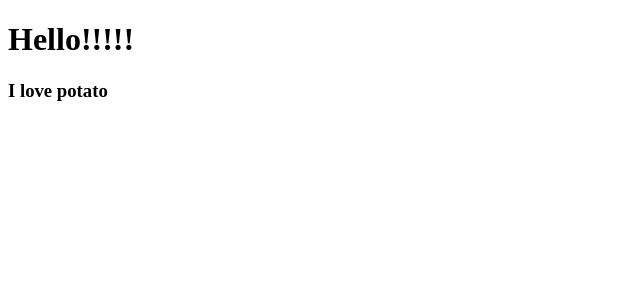
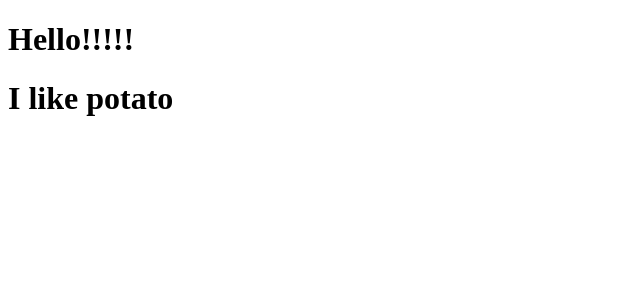
Before and after one commit to kim-soohyeon/movie_app_2021, a React (Create React App) app: page / in a window 1280 px wide. Shown: the top 300 px of the page, without its empty margins (0-640 px from the left). Built offline with nearby package versions, Linux system fonts and the light colour scheme.

Commit message:
App 컴포넌트 안에 Potato 컴포넌트 만들기

```diff
--- a/src/App.js
+++ b/src/App.js
@@ -1,5 +1,4 @@
 import React from "react";
-import Potato from './Potato';
 
 function App() {
   return(
@@ -10,4 +9,8 @@ function App() {
   );
 }
 
+function Potato(){
+  return <h1>I like potato</h1>
+}
+
 export default App;
--- a/src/Potato.js
+++ /dev/null
@@ -1,7 +0,0 @@
-import React from "react";
-
-function Potato(){
-    return <h3>I love potato</h3>;
-}
-
-export default Potato;
```
